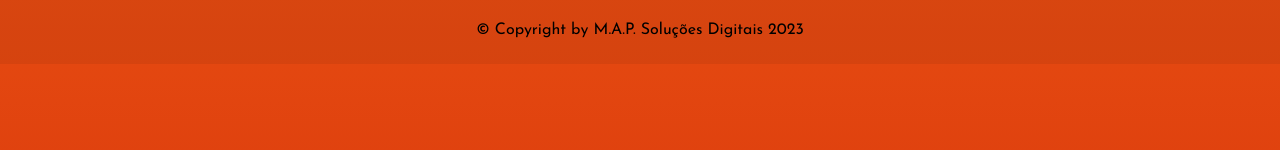
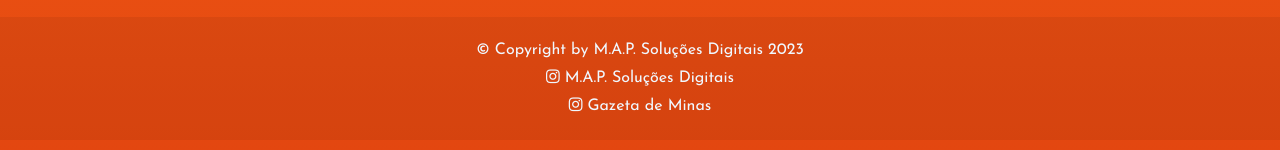
Before and after one commit to AlefNix/votacao-carnaval-oliveira, a plain HTML site: page index.html in a window 1280 px wide. Shown: the part 558-708 px from the top of the page. Drawn offline with nearby package versions, Linux system fonts and the light colour scheme; no server answers.

Commit message:
03-02-2023

```diff
--- a/css/styles.css
+++ b/css/styles.css
@@ -341,16 +341,20 @@ body {
 .footer {
     background-color: rgba(0, 0, 0, 0.063);
     bottom: 0;
+    margin-top: 20px;
+    color: aliceblue;
 }
 
 .copy {
     padding: 2%;
     display: flex;
-    justify-content: center;
+    flex-direction: column;
+    align-items: center;
 }
 
-.copy span {
-    display: flex;
+.copy a {
+    margin-top: 10px;
+    color: aliceblue;
 }
 
 canvas#canvas {
--- a/index.html
+++ b/index.html
@@ -7,6 +7,7 @@
     <meta name="viewport" content="width=device-width, initial-scale=1.0">
     <title>Votação</title>
     <link rel="stylesheet" href="./css/styles.css">
+    <link rel="stylesheet" href="https://cdnjs.cloudflare.com/ajax/libs/font-awesome/4.7.0/css/font-awesome.min.css">
     <script src="./js/main.js" type="module"></script>
     <script src="https://cdnjs.cloudflare.com/ajax/libs/jquery/2.0.2/jquery.min.js"></script>
 </head>
@@ -43,6 +44,8 @@
         <section class="footer">
             <div class="copy">
                 <p>© Copyright by M.A.P. Soluções Digitais 2023</p>
+                <a href="https://www.instagram.com/mapsolucoesdigitais/"><i class="fa fa-instagram"></i> M.A.P. Soluções Digitais</a>
+                <a href="https://www.instagram.com/gazetademinasoficial/"><i class="fa fa-instagram"></i> Gazeta de Minas</a>
             </div>
         </section>
     </footer>
```
Also changed, not shown: votacao-bloco.html (+2 -0 lines), votacao-rainha.html (+2 -0 lines).
